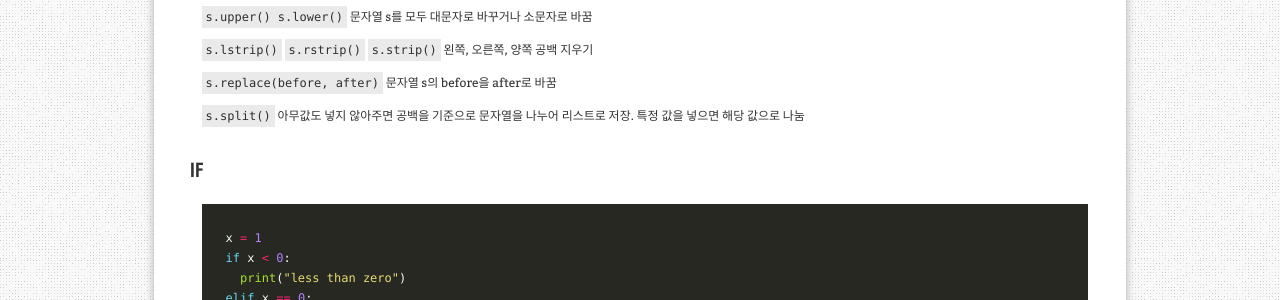
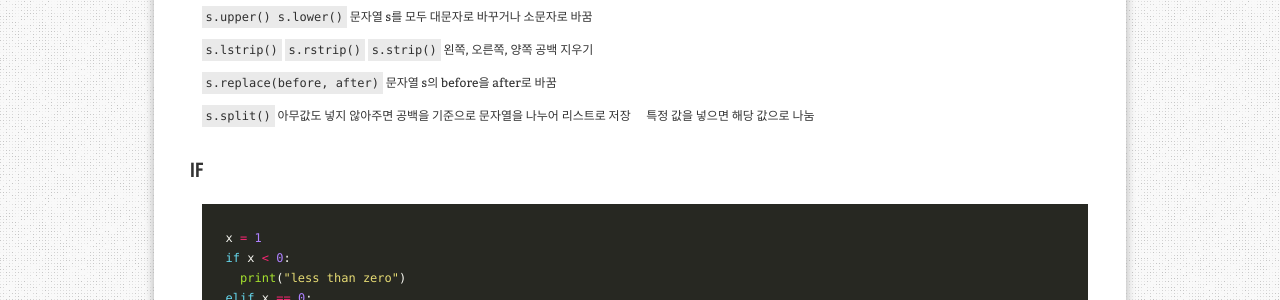
Before and after one commit to aristohyun/aristohyun.github.io, a Jekyll site: the page built from _posts/2020-10-06-Python-First.md, in a window 1280 px wide and 900 px high, scrolled down 2987 px. Shown: the part 153-453 px from the top of the window. Built offline with Jekyll 4.4.1, drawn with Linux system fonts in a browser that asks for light colours; comment, search, counter and statistics services are not loaded.

Commit message:
update python

```diff
--- a/_posts/2020-10-06-Python-First.md
+++ b/_posts/2020-10-06-Python-First.md
@@ -135,7 +135,8 @@ f'나의 이름은 {박시현}입니다. 나이는 {24}입니다.'
 <span class="margin"> `s.upper() s.lower()` 문자열 s를 모두 대문자로 바꾸거나 소문자로 바꿈 </span>
 <span class="margin"> `s.lstrip()` `s.rstrip()` `s.strip()` 왼쪽, 오른쪽, 양쪽 공백 지우기 </span>
 <span class="margin"> `s.replace(before, after)` 문자열 s의 before을 after로 바꿈</span>
-<span class="margin"> `s.split()` 아무값도 넣지 않아주면 공백을 기준으로 문자열을 나누어 리스트로 저장. 특정 값을 넣으면 해당 값으로 나눔</span>
+<span class="margin"> `s.split()` 아무값도 넣지 않아주면 공백을 기준으로 문자열을 나누어 리스트로 저장</span>
+<span class="margin">     특정 값을 넣으면 해당 값으로 나눔</span>
 
 ### IF
 ~~~ python
```
